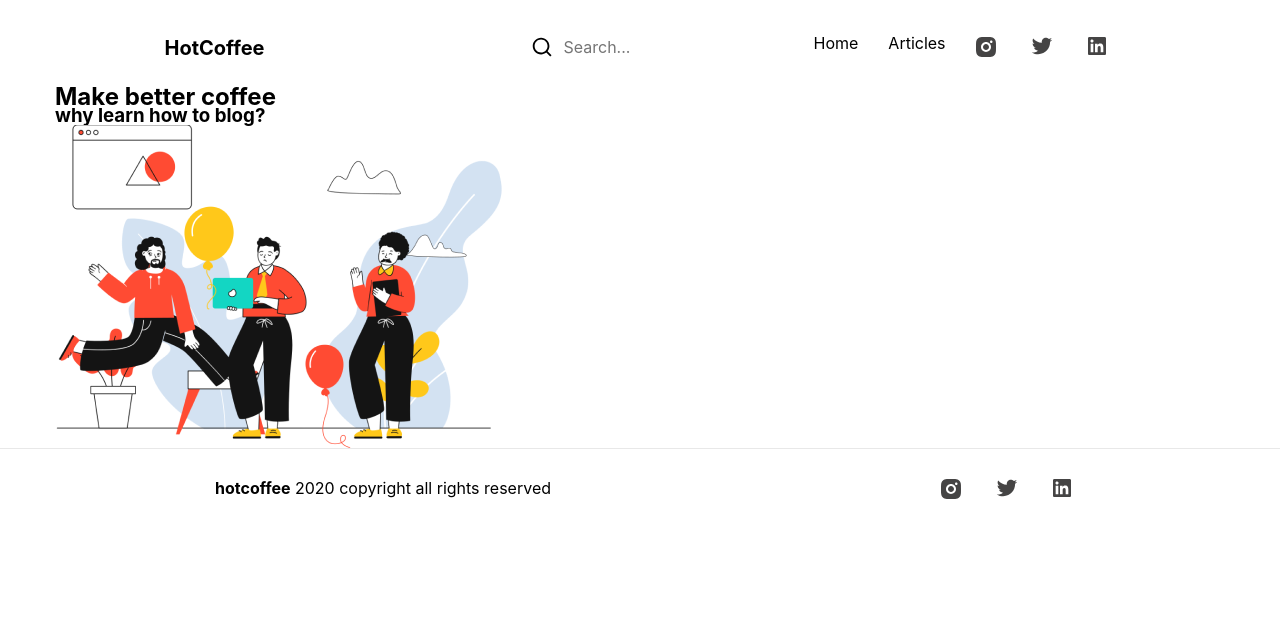
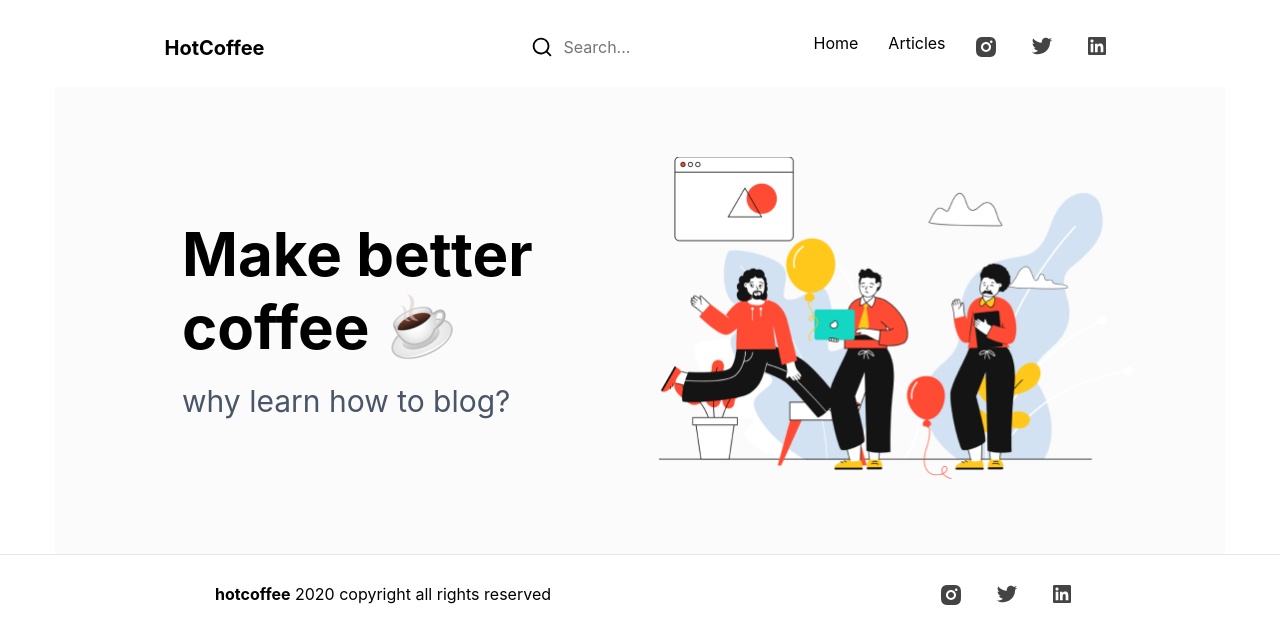
Before and after one commit to User-960/Blog-project, a website: page app/index.html in a window 1280 px wide. Drawn offline with nearby package versions, Linux system fonts and the light colour scheme; files that its build step writes are made by us from their sources.

Commit message:
Issue 01.05.01 - Added styles for elemnt head-section

```diff
--- a/app/scss/style.scss
+++ b/app/scss/style.scss
@@ -122,3 +122,43 @@ body {
     line-height: 19px;
   }
 }
+
+.head-section {
+  &__inner {
+    display: flex;
+    justify-content: center;
+    background: #FBFBFB;
+  }
+  &__column {
+    flex-basis: auto;
+    max-height: 467px;
+  }
+  &__title {
+    padding: 131px 0 0 127px;
+    margin: 0 0 19px 0;
+    width: 500px;
+    font-weight: 700;
+    font-size: 60px;
+    line-height: 73px;
+    position: relative;
+  }
+  &__title::after {
+    content: "";
+    background-image: url(../images/coffee.png);
+    width: 90px;
+    height: 90px;
+    top: 192px;
+    position: absolute;
+  }
+  &__subtitle {
+    font-weight: 400;
+    font-size: 30px;
+    line-height: 36px;
+    color: #4A5568;
+    padding: 0 0 0 127px;
+    margin: 0 0 135px 0;
+  }
+  &__img {
+    padding: 70px 93px 74px 102px;
+  }
+}
```
Also changed, not shown: app/css/style.min.css.
